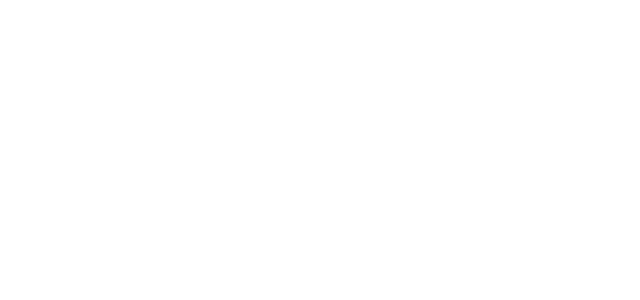
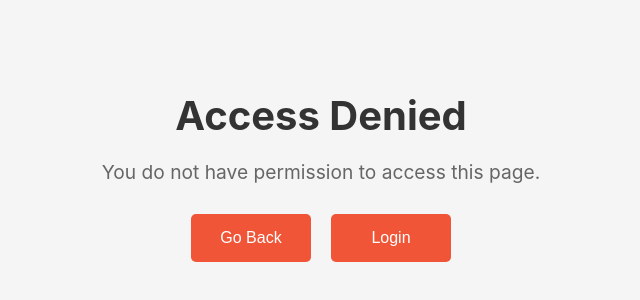
Before and after one commit to BoundlessWay/Event-Management-FE, a React (Create React App) app: page /eventDetail/1 in a window 1280 px wide. Before the commit this address had no page. Shown: the part 224-524 px from the top of the page, without its empty margins (319-959 px from the left). Built offline with nearby package versions, Linux system fonts and the light colour scheme.

Commit message:
Done NotFoundPage

```diff
--- a/src/App.js
+++ b/src/App.js
@@ -4,6 +4,7 @@
 import AdminRoutes from 'routes/AdminRoutes';
 import GuestRoutes from 'routes/GuestRoutes';
 import OrganizationRoutes from 'routes/OrganizationRoutes';
+import NotFound from 'pages/NotFound/NotFound';
 import { useAuth } from 'hooks/useAuth';
 
 
@@ -30,6 +31,8 @@
           <Route key={index} path={route.path} element={route.element} />
         ))}
 
+        <Route path="*" element={<NotFound />} />
+
       </Routes>
     </Router>
   );
--- a/src/pages/HomePage/HomePage.js
+++ b/src/pages/HomePage/HomePage.js
@@ -21,13 +21,7 @@
     const fakeImage = image;
 
     const handleEventClick = (e) => {
-
-        if (role === null) {
-            alert("You need login first !")
-            navigate('/login');
-        } else {
-            navigate(`/eventDetail/${e.eventID}`);
-        }
+        navigate(`/eventDetail/${e.eventID}`);
     }
 
     useEffect(() => {
--- /dev/null
+++ b/src/pages/NotFound/NotFound.js
@@ -0,0 +1,20 @@
+import React from 'react';
+import { useNavigate } from 'react-router-dom';
+import styles from './NotFound.module.scss';
+
+const NotFound = () => {
+    const navigate = useNavigate();
+
+    return (
+        <div className={styles.notFound}>
+            <h1>Access Denied</h1>
+            <p>You do not have permission to access this page.</p>
+            <div className={styles.buttons}>
+                <button onClick={() => navigate(-1)} className={styles.button}>Go Back</button>
+                <button onClick={() => navigate('/login')} className={styles.button}>Login</button>
+            </div>
+        </div>
+    );
+};
+
+export default NotFound;
--- /dev/null
+++ b/src/pages/NotFound/NotFound.module.scss
@@ -0,0 +1,43 @@
+.notFound {
+    display: flex;
+    flex-direction: column;
+    align-items: center;
+    justify-content: center;
+    height: 100vh;
+    background-color: #f5f5f5;
+    text-align: center;
+
+    h1 {
+        font-size: 2.5em;
+        color: #333;
+        margin-bottom: 20px;
+    }
+
+    p {
+        font-size: 1.2em;
+        color: #666;
+        margin-bottom: 30px;
+    }
+
+    .buttons {
+        display: flex;
+        gap: 20px;
+
+        .button {
+            width: 120px;
+            height: 48px;
+            padding: 10px 20px;
+            font-size: 1em;
+            color: #fff;
+            background-color: #f05537;
+            border: none;
+            border-radius: 5px;
+            cursor: pointer;
+            transition: background-color 0.3s;
+
+            &:hover {
+                background-color: #d04a32;
+            }
+        }
+    }
+}
```
